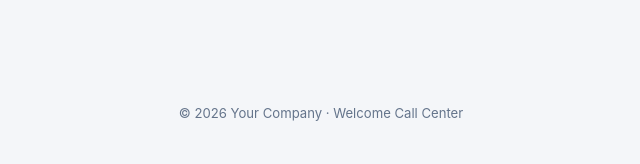
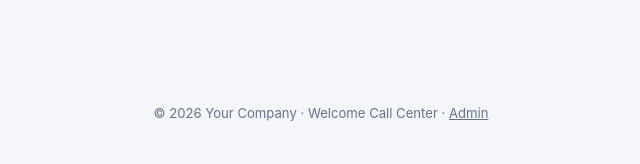
Before and after one commit to etaiebaiov-oss/ai-welcome-call-, a Node server app: page / in a window 1280 px wide. Shown: the part 1323-1487 px from the top of the page, without its empty margins (319-959 px from the left). Run offline with Node 20, Linux system fonts and the light colour scheme; some libraries are stand-ins or nearby versions.

Commit message:
Add Admin link to the landing page footer
Co-Authored-By: Claude Fable 5 <noreply@anthropic.com>
Claude-Session: https://claude.ai/code/session_01MZDxQcUTVTyehvQcADfooW

```diff
--- a/views/landing.ejs
+++ b/views/landing.ejs
@@ -56,6 +56,6 @@
     </p>
   </main>
 
-  <footer class="footer">&copy; <%= new Date().getFullYear() %> <%= companyName %> · Welcome Call Center</footer>
+  <footer class="footer">&copy; <%= new Date().getFullYear() %> <%= companyName %> · Welcome Call Center · <a href="/admin" class="muted">Admin</a></footer>
 </body>
 </html>
```
